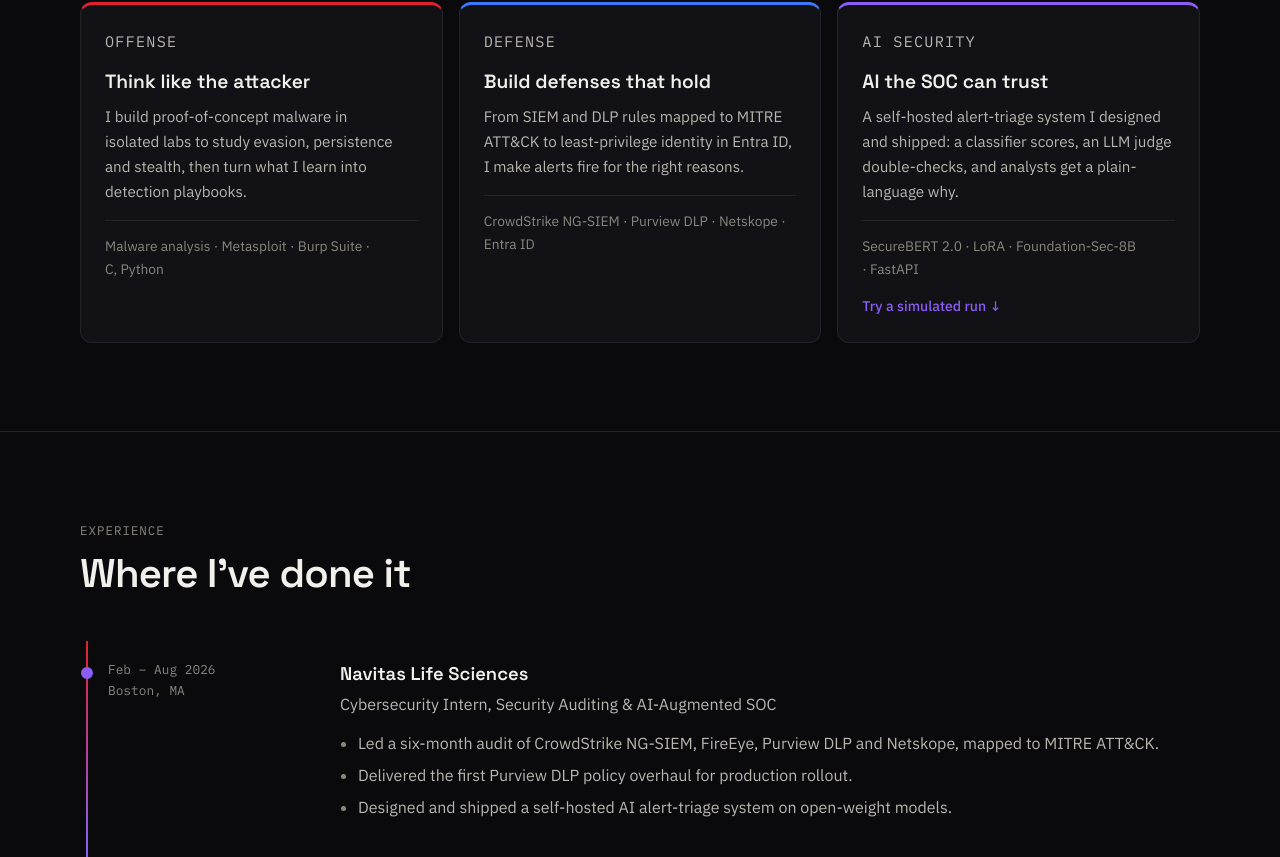
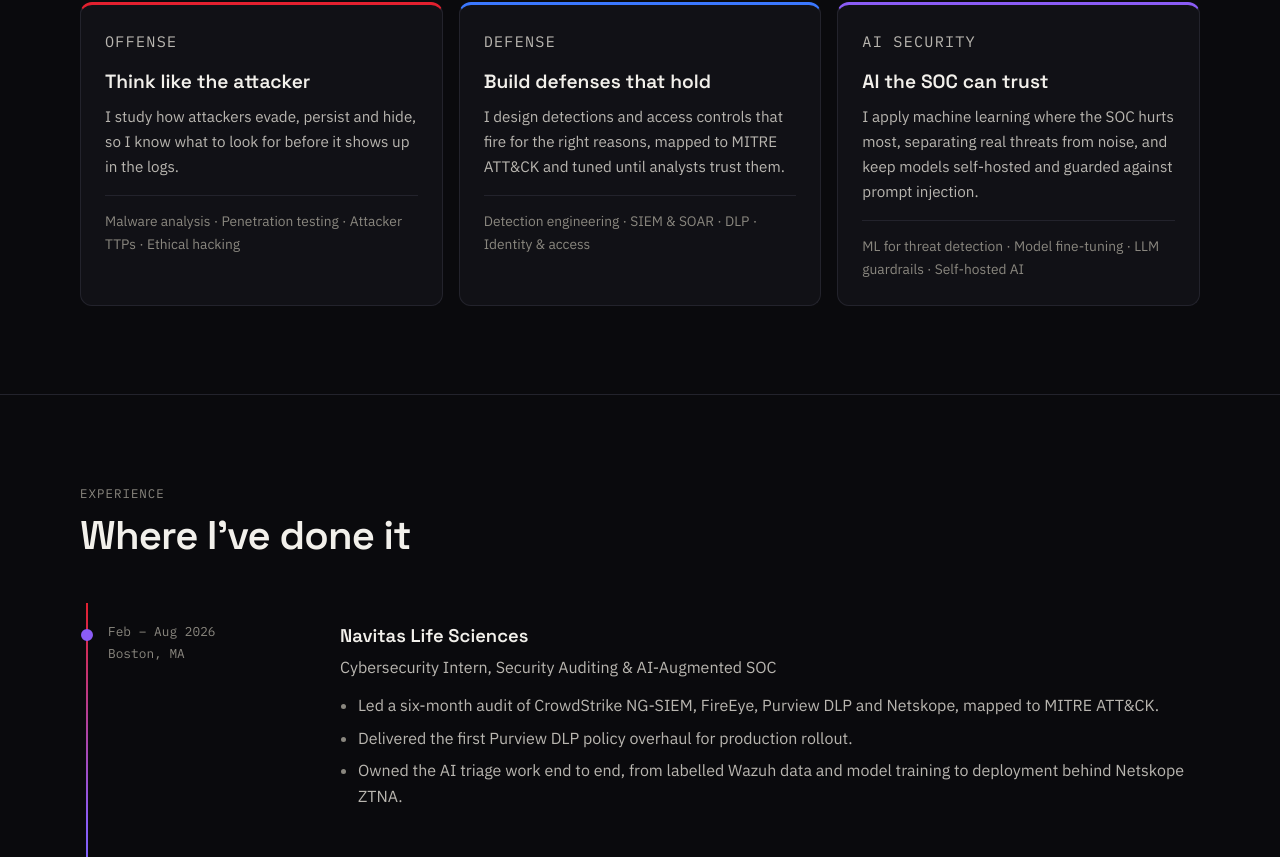
Before and after one commit to DragoBludvist/portfolio, a React (Vite) app: page / in a window 1280 px wide. Shown: the part 963-1820 px from the top of the page. Built offline with nearby package versions, Linux system fonts and the light colour scheme.

Commit message:
Rewrite What I do as general skills, add adaptability to hero

```diff
--- a/src/data/profile.js
+++ b/src/data/profile.js
@@ -10,7 +10,7 @@ export const profile = {
   focus: ['SOC & detection engineering', 'AI-augmented security', 'Cloud identity'],
   location: 'Boston, MA',
   motto: ['Offense', 'informs', 'defense.'],
-  lead: 'I think like an attacker and build like a defender, and I use AI to cut through the noise in the SOC.',
+  lead: "I think like an attacker and build like a defender. I adapt quickly, and I'm at my best solving problems I haven't seen before.",
   // Used for the page description and JSON-LD, not shown on the page.
   summary: 'Cybersecurity engineer focused on SOC detection engineering, AI-augmented alert triage and cloud identity security.',
   // Strip EXIF metadata (GPS, device) before replacing: node scripts/strip-photo-metadata.mjs
@@ -41,23 +41,22 @@ export const pillars = [
     id: 'offense',
     tag: 'Offense',
     title: 'Think like the attacker',
-    text: 'I build proof-of-concept malware in isolated labs to study evasion, persistence and stealth, then turn what I learn into detection playbooks.',
-    proof: 'Malware analysis · Metasploit · Burp Suite · C, Python',
+    text: 'I study how attackers evade, persist and hide, so I know what to look for before it shows up in the logs.',
+    proof: 'Malware analysis · Penetration testing · Attacker TTPs · Ethical hacking',
   },
   {
     id: 'defense',
     tag: 'Defense',
     title: 'Build defenses that hold',
-    text: 'From SIEM and DLP rules mapped to MITRE ATT&CK to least-privilege identity in Entra ID, I make alerts fire for the right reasons.',
-    proof: 'CrowdStrike NG-SIEM · Purview DLP · Netskope · Entra ID',
+    text: 'I design detections and access controls that fire for the right reasons, mapped to MITRE ATT&CK and tuned until analysts trust them.',
+    proof: 'Detection engineering · SIEM & SOAR · DLP · Identity & access',
   },
   {
     id: 'ai',
     tag: 'AI security',
     title: 'AI the SOC can trust',
-    text: 'A self-hosted alert-triage system I designed and shipped: a classifier scores, an LLM judge double-checks, and analysts get a plain-language why.',
-    proof: 'SecureBERT 2.0 · LoRA · Foundation-Sec-8B · FastAPI',
-    cta: { label: 'Try a simulated run ↓', href: '#demo' },
+    text: 'I apply machine learning where the SOC hurts most, separating real threats from noise, and keep models self-hosted and guarded against prompt injection.',
+    proof: 'ML for threat detection · Model fine-tuning · LLM guardrails · Self-hosted AI',
   },
 ];
 
@@ -70,7 +69,7 @@ export const experience = [
     points: [
       'Led a six-month audit of CrowdStrike NG-SIEM, FireEye, Purview DLP and Netskope, mapped to MITRE ATT&CK.',
       'Delivered the first Purview DLP policy overhaul for production rollout.',
-      'Designed and shipped a self-hosted AI alert-triage system on open-weight models.',
+      'Owned the AI triage work end to end, from labelled Wazuh data and model training to deployment behind Netskope ZTNA.',
     ],
   },
   {
```
Also changed, not shown: 1 other file (tests, documents, lock files or other folders).
